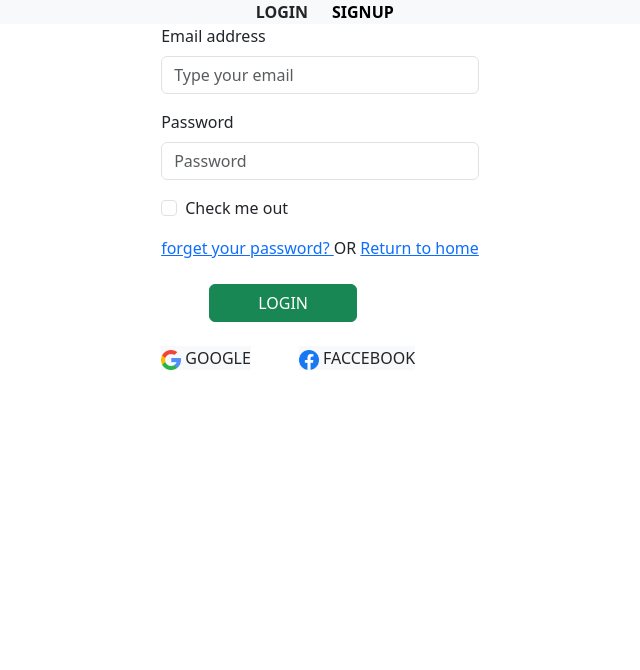
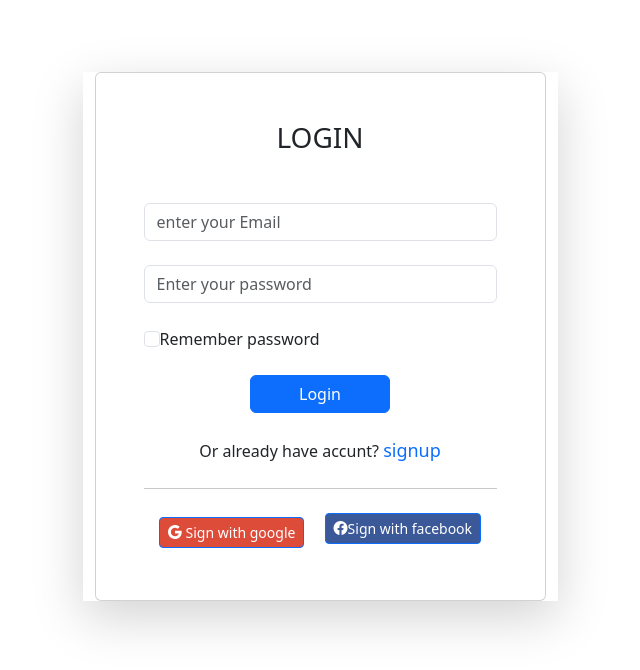
Before and after one commit to kashishInamdar/DMart-IGCP-Second-group-project, a plain HTML site: page pages/login.html in a window 1280 px wide. Shown: the whole page, without its empty margins (320-960 px from the left). Drawn offline with nearby package versions, Linux system fonts and the light colour scheme.

Commit message:
adding signup pages

```diff
--- a/pages/login.html
+++ b/pages/login.html
@@ -6,54 +6,58 @@
     <title>Login </title>
     <link href="https://cdn.jsdelivr.net/npm/bootstrap@5.3.1/dist/css/bootstrap.min.css" rel="stylesheet" integrity="sha384-4bw+/aepP/YC94hEpVNVgiZdgIC5+VKNBQNGCHeKRQN+PtmoHDEXuppvnDJzQIu9" crossorigin="anonymous">
 
+    <!-- link cdn -->
+    <link rel="stylesheet" href="https://cdn.jsdelivr.net/npm/bootstrap-icons@1.10.5/font/bootstrap-icons.css">
+
 
 </head>
 <body>
 
-        <div class="container-fluid  ">
+        <div class="container-fluid  my-4">
+            <section class="" style="background-color: #fff;">
+                <div class="container py-5 ">
+                  <div class="row d-flex justify-content-center align-items-center h-100 ">
+                    <div class="col-12 col-md-8 col-lg-6 col-xl-5 shadow-lg">
+                      <div class="card " >
+                        <div class="card-body p-5 text-center">
 
-            <div class="row">
-                <div class="col-md-6 d-flex justify-content-end bg-light"> <b>LOGIN </b></div>
-                <div class="col-md-6 d-flex justify-content-start bg-light"> <a href="ragister" style="text-decoration: none; color: black;"> <b> SIGNUP</b>  </a></div>
-            </div>
-            <div class="row">
-                <div class="col-12 d-flex justify-content-center">
+                          <h3 class="mb-5">LOGIN</h3>
 
-                    <form>
-                    <div class="mb-3">
-                      <label for="exampleInputEmail1" class="form-label">Email address</label>
-                      <input type="email" class="form-control" id="exampleInputEmail1" placeholder="Type your email" aria-describedby="emailHelp">
+                          <div class="form-outline mb-4">
+                            <input type="email" id="typeEmailX-2" class="form-control form-control-md" placeholder="enter your Email" />
+                            <!-- <label class="form-label" for="typeEmailX-2">Email</label> -->
+                          </div>
 
+                          <div class="form-outline mb-4">
+                            <input type="password" id="typePasswordX-2" class="form-control form-control-md" placeholder="Enter your password" />
+                            <!-- <label class="form-label" for="typePasswordX-2">Password</label> -->
+                          </div>
+
+                          <!-- Checkbox -->
+                          <div class="form-check d-flex justify-content-start mb-4">
+                            <input class="form-check-input" type="checkbox" value="" id="form1Example3"  />
+                            <label class="form-check-label" for="form1Example3"> Remember password </label>
+                          </div>
+
+                          <button class="btn btn-primary btn-md btn-block px-5" type="submit" >Login</button><br><br>
+                            Or already have accunt?
+
+                          <a href="./signup.html" style="text-decoration: none; font-size: large;"> signup</a>
+
+                          <hr class="my-4">
+
+                          <button class="btn btn-sm btn-block btn-primary" style="background-color: #dd4b39;"
+                            type="submit"><i class="bi bi-google"></i> Sign with google</button>
+                          <button class="btn btn-sm btn-block btn-primary mb-2 ms-3 " style="background-color: #3b5998;"
+                            type="submit"><i class="bi bi-facebook "></i>Sign with facebook</button>
+
+                        </div>
+                      </div>
                     </div>
-                    <div class="mb-3">
-                      <label for="exampleInputPassword1" class="form-label">Password</label>
-                      <input type="password" class="form-control" placeholder="Password" id="exampleInputPassword1">
-                    </div>
-                    <div class="mb-3 form-check">
-                      <input type="checkbox" class="form-check-input" id="exampleCheck1">
-                      <label class="form-check-label" for="exampleCheck1">Check me out</label>
-                    </div>
-                    <div> <a href="#"> forget your password? </a> OR
-                        <a href="./../index.html"> Return to home</a>
-                    </div>
-                    <br>
+                  </div>
+                </div>
+              </section>
 
-                    <button type="submit" class="btn btn-success px-5 mx-5">LOGIN</button>
-
-                    <div class="d-flex my-4">
-                        <div class="bg-light">
-                            <img src="./../images/search.png" style="height: 20px; width: 100x;">
-                              GOOGLE
-                        </div>
-                        <div class="bg-light mx-5">
-                            <img src="./../images/facebook.png" style="height: 20px; width: 100x;">
-                              FACCEBOOK
-                        </div>
-                    </div>
-
-                  </form>
-                </div>
-            </div>
         </div>
 
 
```
Also changed, not shown: pages/signup.html (added, +81 -0 lines).
